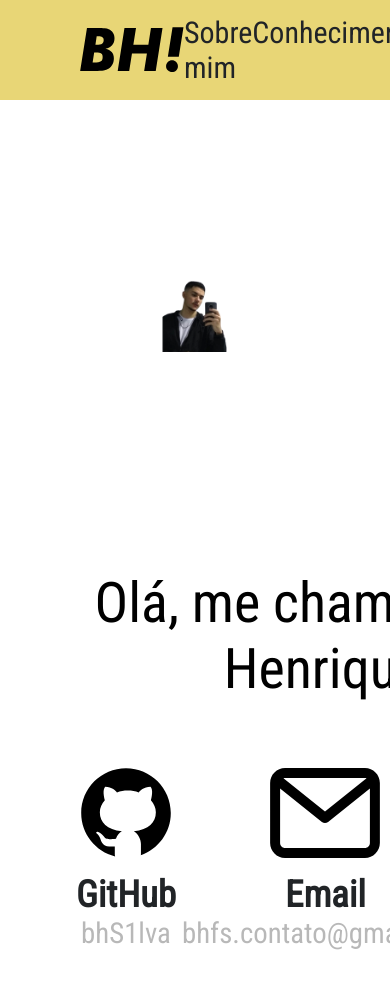
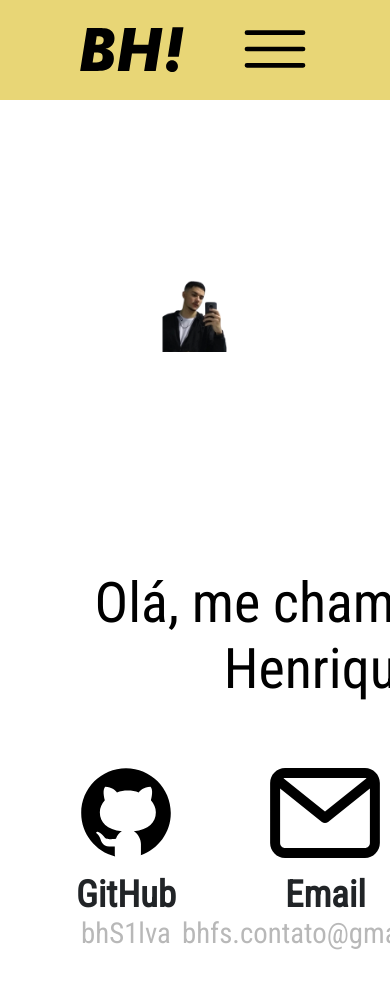
Before and after one commit to bhfsilva/Portfolio, a Next.js app: page / in a window 390 px wide. Shown: the top 988 px of the page. Built offline with nearby package versions, Linux system fonts and the light colour scheme.

Commit message:
aplicada responsividade no componente navbar

```diff
--- a/pages/_app.js
+++ b/pages/_app.js
@@ -1,4 +1,5 @@
 import Head from 'next/head';
+import 'styles/responsive.css';
 
 export default function MyApp({Component, pageProps}) {
   return (
@@ -6,20 +7,6 @@ export default function MyApp({Component, pageProps}) {
       <Head>
         <title>Portfolio | Bruno Henrique</title>
       </Head>
-      <style global jsx>{`
-        :root{
-          --yellow:#E8D676;
-          --black:#212427;
-        }
-        *{
-          box-sizing: border-box;
-          padding: 0;
-          margin: 0;
-        }
-        body{
-          font-family: 'Roboto Condensed', sans-serif;
-        }
-      `}</style>
       <Component {...pageProps}/>
     </>
   )
--- a/src/components/Intro/index.js
+++ b/src/components/Intro/index.js
@@ -59,7 +59,7 @@ export default function Intro() {
           display:flex;
           justify-content:space-around;
           align-items:center;
-          flex-basis: fit-content;
+          flex-basis:fit-content;
         }
         .info{
           height:80%;
--- a/src/components/Navbar/index.js
+++ b/src/components/Navbar/index.js
@@ -1,4 +1,9 @@
+import { useState } from "react";
+
 export default function Navbar() {
+
+  const [showMenu, setShowMenu] = useState(false);
+
   const options = ['Sobre mim','Conhecimentos','Projetos'];
   return (
     <header>
@@ -9,10 +14,20 @@ export default function Navbar() {
           display:flex;
           justify-content:space-between;
           align-items:center;
+          position: relative;
           padding:0px 80px;
         }
-        nav{
+        .menu{
           width:560px;
+        }
+        .menuButton{
+          display:none;
+          border:none;
+          background-color:transparent;
+          cursor:pointer;
+        }
+        .menuButton img{
+          width:70px;
         }
         ul{
           display:flex;
@@ -29,11 +44,17 @@ export default function Navbar() {
         a:hover{
           text-decoration:underline;
         }
+        .show{
+          right:0;
+        }
       `}</style>
       <img src="assets/img/BH.svg" alt="Logo BH"/>
-      <nav>
-        <ul>{options.map(opt => (<li key={opt}><a href={`#${opt}`}>{opt}</a></li>))}</ul>
+      <nav className="menu" >
+        <ul className={`${showMenu?"show":""}`}>{options.map(opt => (<li key={opt}><a href={`#${opt}`}>{opt}</a></li>))}</ul>
       </nav>
+      <button className="menuButton">
+        <img src="assets/img/menu.svg" onClick={() => setShowMenu(!showMenu)}/>
+      </button>
     </header>
   )
 }
--- /dev/null
+++ b/styles/responsive.css
@@ -0,0 +1,45 @@
+:root{
+  --yellow:#E8D676;
+  --black:#212427;
+}
+*{
+  box-sizing: border-box;
+  padding: 0;
+  margin: 0;
+}
+body{
+  font-family: 'Roboto Condensed', sans-serif;
+}
+@media(max-width: 744px){
+  .menu ul{
+    position: absolute;
+    top: 100px;
+    right: 0;
+    display: flex;
+    width: 100%;
+    background-color:rgba(232, 214, 118, 0.5);
+    padding: 10px 0px;
+  }
+}
+@media(max-width: 490px){
+  .menu ul{
+    flex-direction: column;
+    top: 100px;
+    padding: 10px 20px;
+    height: 190px;
+    right: 500px;
+    transition: 0.3s;
+    z-index: 1;
+  }
+  .menu ul li{
+    padding: 10px 0;
+  }
+  .menu ul li:nth-child(2){
+    border-top: 1px solid var(--black);
+    border-bottom: 1px solid var(--black);
+    padding: 10px 0px;
+  }
+  .menuButton{
+    display: block !important;
+  }
+}
```
Also changed, not shown: public/assets/img/menu.svg (added).
